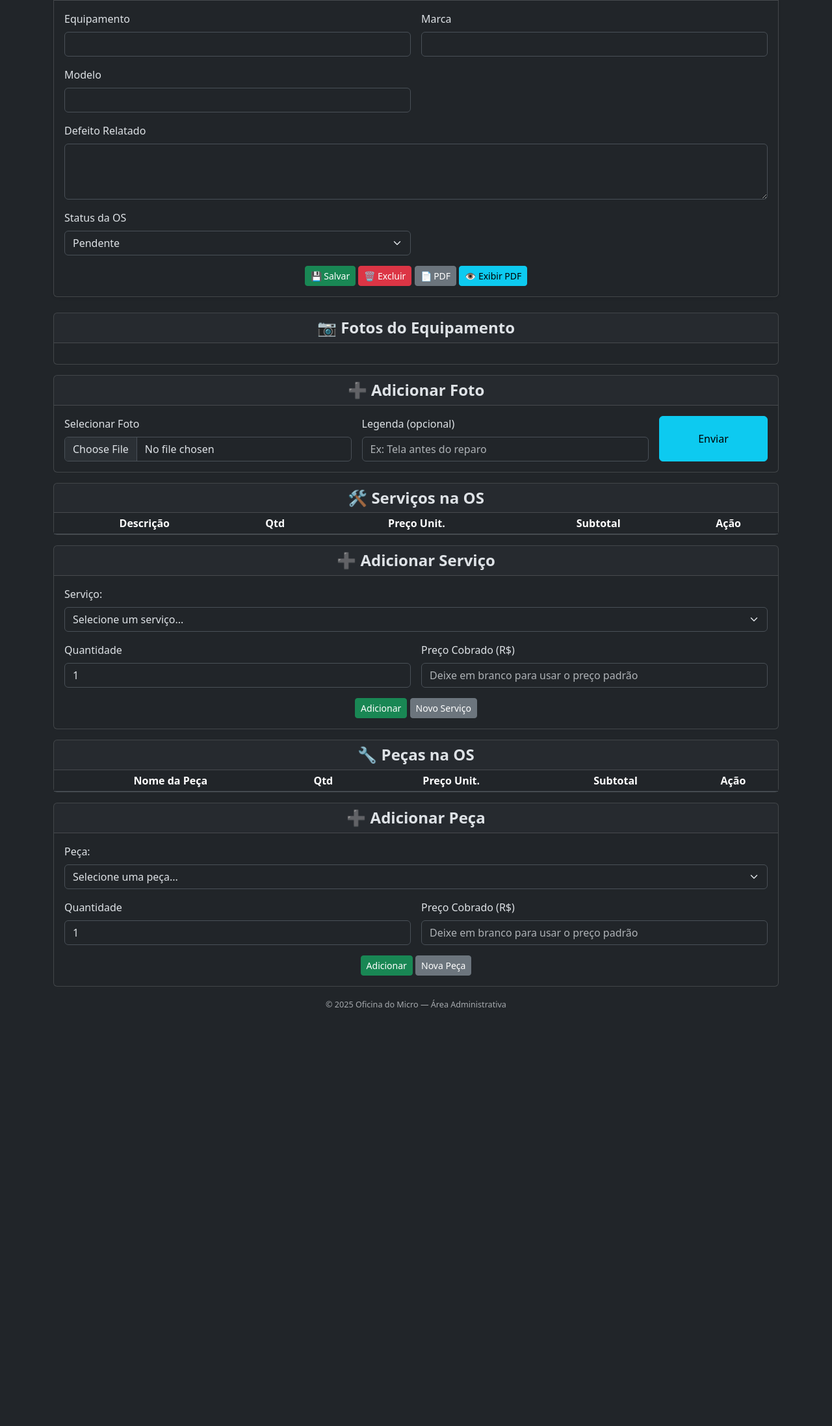
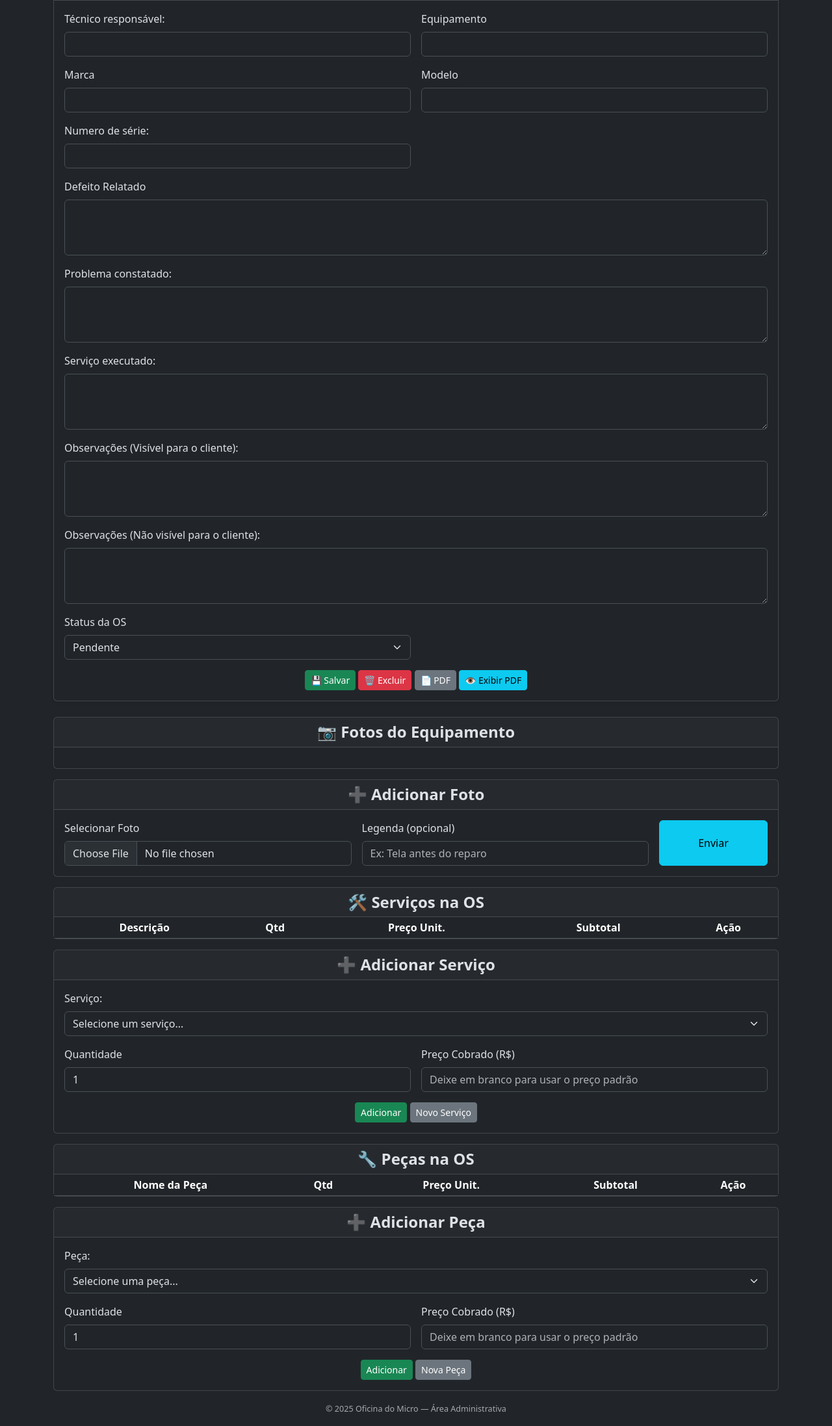
Before and after one commit to barrigaverd/Projeto-Oficina, a Flask app: template templates/detalhes_os.html in a window 1280 px wide. Shown: the part 345-2539 px from the top of the page at 65% size. Before the commit the page ends 1895 px from the top, so only its background shows below. Run offline with Flask 3, Linux system fonts and the light colour scheme; the template is opened without the code that fills it, so the values that code supplies are empty.

Commit message:
converter em os feito

```diff
--- a/app.py
+++ b/app.py
@@ -123,28 +123,39 @@ class Cliente(db.Model, UserMixin):
 
 class OrdemServico(db.Model):
     id = db.Column(db.Integer, primary_key = True)
-    # In class OrdemServico:
     cliente = db.relationship('Cliente', back_populates='ordens_servico')
+    cliente_id = db.Column(db.Integer, db.ForeignKey('cliente.id'), nullable = False)
 
-    #criação do numero da os
+    # --- Campos de Numeração ---
     numero_sequencial = db.Column(db.Integer, nullable = True)
     ano = db.Column(db.Integer, nullable = True)
 
-    cliente_id = db.Column(db.Integer, db.ForeignKey('cliente.id'), nullable = False)
-    #validade_do_orcamento = db.Column(db.String(100))
-    #prazo_de_execucao = db.Column(db.String(100))
+    # --- Campos do Equipamento ---
+    equipamento = db.Column(db.String(150), nullable = False)
     marca = db.Column(db.String(100))
     modelo = db.Column(db.String(100))
-    equipamento = db.Column(db.String(150), nullable = False)
-    #numero_de_serie = db.Column(db.String(100))
+
+    # --- NOVOS CAMPOS ADICIONADOS ---
+    numero_de_serie = db.Column(db.String(100)) # <--- NOVO
+    tecnico_responsavel = db.Column(db.String(50)) # <--- NOVO
+
+    # --- Campos de Descrição do Problema/Serviço ---
     defeito = db.Column(db.Text, nullable = False)
-    #observacoes = db.Column(db.Text)
+    problema_constatado = db.Column(db.Text) # <--- NOVO
+    servico_executado = db.Column(db.Text) # <--- NOVO
+
+    # --- NOVOS CAMPOS DE OBSERVAÇÕES ---
+    observacoes_cliente = db.Column(db.Text) # <--- NOVO
+    observacoes_internas = db.Column(db.Text) # <--- NOVO
+
+    # --- Campos de Controle ---
     status = db.Column(db.String(50), nullable = False)
-    #valor_total = db.Column(db.Float)
     data_de_criacao = db.Column(db.DateTime, nullable = False, default = datetime.now)
+    orcamento_id = db.Column(db.Integer, db.ForeignKey('orcamento.id'), nullable=True, unique=True)
+
+    # --- Relacionamentos ---
     itens_servico = db.relationship('ItemServico', backref='ordem_servico', lazy=True, cascade="all, delete-orphan")
     itens_peca = db.relationship('ItemPeca', backref='ordem_servico', lazy=True, cascade="all, delete-orphan")
-
     fotos = db.relationship('Foto', backref='ordem_servico', lazy=True, cascade="all, delete-orphan")
 
     @property
@@ -1226,5 +1237,76 @@ def exibir_pdf_orcamento(orcamento_id):
     # 2. Renderiza o template do PDF diretamente
     return render_template("template_pdf_orcamento.html", orcamento=orcamento)
 
+
+# app.py
+
+@app.route("/orcamento/converter/<int:orcamento_id>", methods=["POST"])
+@login_required
+@role_required('funcionario')
+def converter_orcamento_para_os(orcamento_id):
+    orcamento = Orcamento.query.get_or_404(orcamento_id)
+
+    if orcamento.status != 'Aprovado':
+        flash("Apenas orçamentos aprovados podem ser convertidos em OS.", "warning")
+        return redirect(url_for('detalhes_orcamento', id=orcamento_id))
+
+    os_existente = OrdemServico.query.filter_by(orcamento_id=orcamento.id).first()
+    if os_existente:
+        flash(f"Este orçamento já foi convertido na OS #{os_existente.numero_formatado}.", "info")
+        return redirect(url_for('detalhes_os', id=os_existente.id))
+
+    ano_atual = datetime.utcnow().year
+    maior_numero_os_do_ano = db.session.query(func.max(OrdemServico.numero_sequencial)).filter_by(ano=ano_atual).scalar()
+    novo_numero_sequencial = 1 if maior_numero_os_do_ano is None else maior_numero_os_do_ano + 1
+
+    # --- LÓGICA DE CÓPIA ATUALIZADA ---
+    nova_os = OrdemServico(
+        cliente_id=orcamento.cliente_id,
+        numero_sequencial=novo_numero_sequencial,
+        ano=ano_atual,
+        equipamento=orcamento.equipamento,
+        marca=orcamento.marca,
+        modelo=orcamento.modelo,
+        status='Em andamento',
+        orcamento_id=orcamento.id,
+
+        # Copiando os novos campos
+        numero_de_serie=orcamento.numero_de_serie,
+        tecnico_responsavel=orcamento.tecnico_responsavel,
+        defeito=orcamento.problema_informado, # 'defeito' na OS recebe 'problema_informado'
+        problema_constatado=orcamento.problema_constatado,
+        observacoes_cliente=orcamento.observacoes_cliente,
+        observacoes_internas=orcamento.observacoes_internas
+    )
+    db.session.add(nova_os)
+
+    for item_orc in orcamento.itens_servico:
+        novo_item_servico = ItemServico(
+            quantidade=item_orc.quantidade,
+            preco_cobrado=item_orc.preco_cobrado,
+            servico_id=item_orc.servico_id,
+            ordem_servico=nova_os
+        )
+        db.session.add(novo_item_servico)
+
+    for item_orc in orcamento.itens_peca:
+        novo_item_peca = ItemPeca(
+            quantidade=item_orc.quantidade,
+            preco_cobrado=item_orc.preco_cobrado,
+            peca_id=item_orc.peca_id,
+            ordem_servico=nova_os
+        )
+        db.session.add(novo_item_peca)
+
+    for foto in orcamento.fotos:
+        foto.ordem_servico_id = nova_os.id
+
+    orcamento.status = 'Convertido em OS'
+
+    db.session.commit()
+
+    flash(f"Orçamento convertido com sucesso na OS #{nova_os.numero_formatado}!", "success")
+    return redirect(url_for('detalhes_os', id=nova_os.id))
+
 if __name__ == "__main__":
     app.run(debug=True)
--- a/templates/detalhes_cliente.html
+++ b/templates/detalhes_cliente.html
@@ -85,7 +85,6 @@
         <tr>
           <th>Nº Orçamento</th>
           <th>Equipamento</th>
-          <th>Defeito</th>
           <th>Status</th>
           <th>Ação</th>
         </tr>
@@ -95,7 +94,6 @@
         <tr class="text-center">
           <td>{{ orcamento.numero_formatado }}</td>
           <td>{{ orcamento.equipamento }}</td>
-          <td>{{ orcamento.defeito }}</td>
           <td>
             <span class="badge
               {% if orcamento.status == 'Aprovado' %} bg-success
--- a/templates/detalhes_os.html
+++ b/templates/detalhes_os.html
@@ -19,7 +19,10 @@
 <div class="card mt-4 shadow-sm">
   <h5 class="card-header text-center fw-bold">Detalhes da OS #{{ordem_servico.numero_formatado}}</h5>
   <form class="card-body row g-3" method="post">
-
+    <div class="col-md-6">
+        <label class="form-label" for="tecnico_responsavel">Técnico responsável:</label>
+        <input class="form-control" type="text" id="tecnico_responsavel" name="tecnico_responsavel" value="{{ordem_servico.tecnico_responsavel or ''}}">
+    </div>
     <div class="col-md-6">
       <label for="equipamento" class="form-label">Equipamento</label>
       <input class="form-control" type="text" name="equipamento" value="{{ordem_servico.equipamento}}">
@@ -32,9 +35,29 @@
       <label for="modelo" class="form-label">Modelo</label>
       <input class="form-control" type="text" name="modelo" value="{{ordem_servico.modelo}}">
     </div>
+    <div class="col-md-6">
+        <label class="form-label" for="numero_de_serie">Numero de série:</label>
+        <input class="form-control" type="text" id="numero_de_serie" name="numero_de_serie" value="{{ordem_servico.numero_de_serie or ''}}">
+    </div>
     <div class="col-12">
       <label for="defeito" class="form-label">Defeito Relatado</label>
       <textarea class="form-control" name="defeito" id="defeito" rows="3">{{ordem_servico.defeito}}</textarea>
+    </div>
+    <div class="col-12">
+        <label class="form-label" for="problema_constatado">Problema constatado:</label>
+        <textarea class="form-control" id="problema_constatado" name="problema_constatado" rows="3">{{ordem_servico.problema_constatado or ''}}</textarea>
+    </div>
+    <div class="col-12">
+        <label class="form-label" for="servico_executado">Serviço executado:</label>
+        <textarea class="form-control" id="servico_executado" name="servico_executado" rows="3">{{ordem_servico.servico_executado or ''}}</textarea>
+    </div>
+    <div class="col-12">
+        <label class="form-label" for="observacoes_cliente">Observações (Visível para o cliente):</label>
+        <textarea class="form-control" id="observacoes_cliente" name="observacoes_cliente" rows="3">{{ordem_servico.observacoes_cliente or ''}}</textarea>
+    </div>
+    <div class="col-12">
+        <label class="form-label" for="observacoes_internas">Observações (Não visível para o cliente):</label>
+        <textarea class="form-control" id="observacoes_internas" name="observacoes_internas" rows="3">{{ordem_servico.observacoes_internas or ''}}</textarea>
     </div>
     <div class="col-md-6">
       <label for="status" class="form-label">Status da OS</label>
```
Also changed, not shown: migrations/versions/b453cb114f1f_adiciona_campos_detalhados_a_.py (added, +42 -0 lines), migrations/versions/ebcaee64fe51_migrate_init.py (renamed from migrations/versions/71a0e281ed83_inicial.py, +33 -30 lines), templates/cadastrar_os.html (+10 -11 lines), templates/detalhes_orcamento.html (+16 -3 lines), static/uploads/20251001165728_20240808_164931.jpg (added), static/uploads/20251001165732_20250429_093338.jpg (added), static/uploads/20251001165736_20250529_092714.jpg (added).
